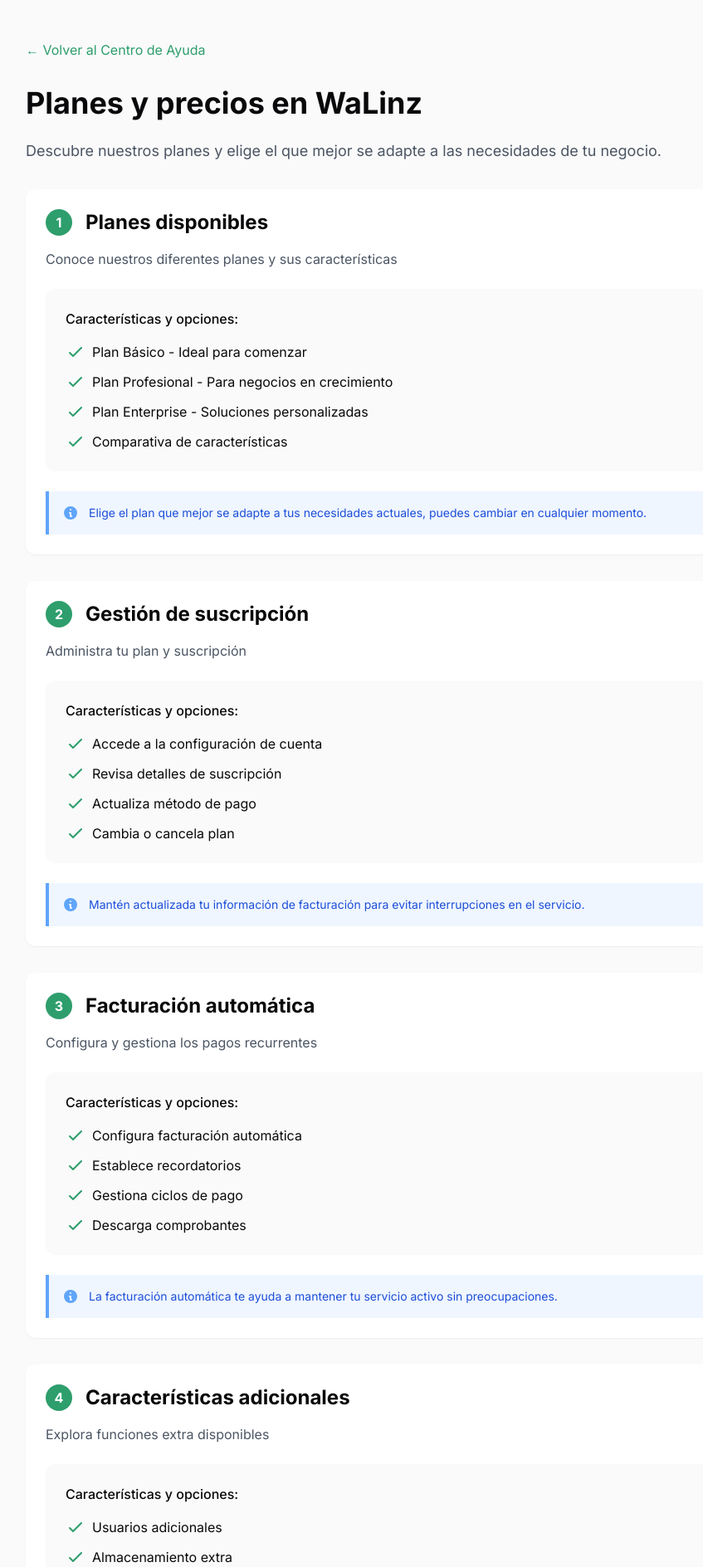
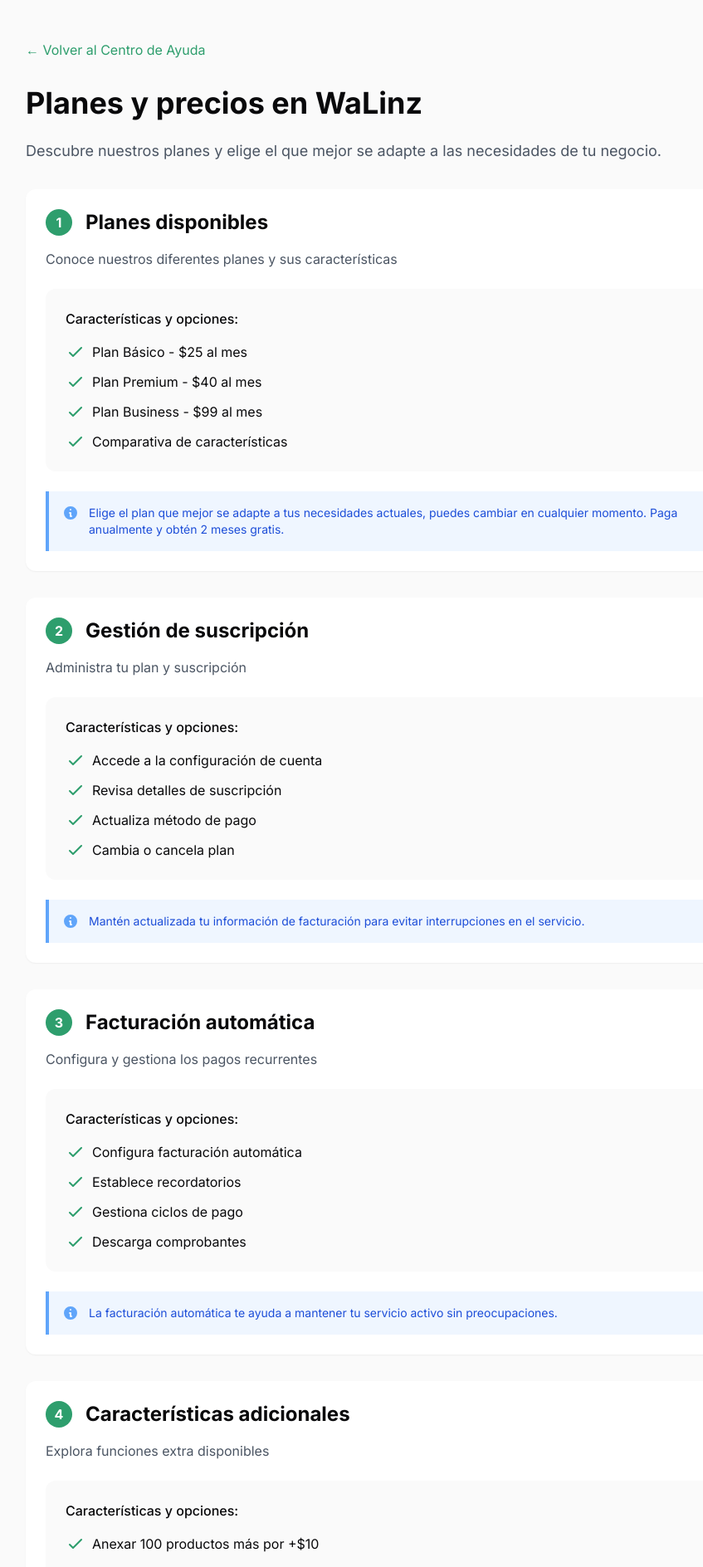
Before and after one commit to TheAngelNerozzi/walinz, a Next.js app: page /ayuda/pagos-facturacion/planes-precios in a window 1280 px wide. Shown: the top 1888 px of the page at 83% size, without its empty margins (161-1008 px from the left). Built offline with nearby package versions, Linux system fonts and the light colour scheme.

Commit message:
page.tsx

```diff
--- a/src/app/ayuda/pagos-facturacion/planes-precios/page.tsx
+++ b/src/app/ayuda/pagos-facturacion/planes-precios/page.tsx
@@ -7,12 +7,12 @@
       titulo: "Planes disponibles",
       descripcion: "Conoce nuestros diferentes planes y sus características",
       instrucciones: [
-        "Plan Básico - Ideal para comenzar",
-        "Plan Profesional - Para negocios en crecimiento",
-        "Plan Enterprise - Soluciones personalizadas",
+        "Plan Básico - $25 al mes",
+        "Plan Premium - $40 al mes",
+        "Plan Business - $99 al mes",
         "Comparativa de características"
       ],
-      consejos: "Elige el plan que mejor se adapte a tus necesidades actuales, puedes cambiar en cualquier momento."
+      consejos: "Elige el plan que mejor se adapte a tus necesidades actuales, puedes cambiar en cualquier momento. Paga anualmente y obtén 2 meses gratis."
     },
     {
       titulo: "Gestión de suscripción",
@@ -40,7 +40,7 @@
       titulo: "Características adicionales",
       descripcion: "Explora funciones extra disponibles",
       instrucciones: [
-        "Usuarios adicionales",
+        "Anexar 100 productos más por +$10",
         "Almacenamiento extra",
         "Soporte prioritario",
         "Integraciones premium"
```
